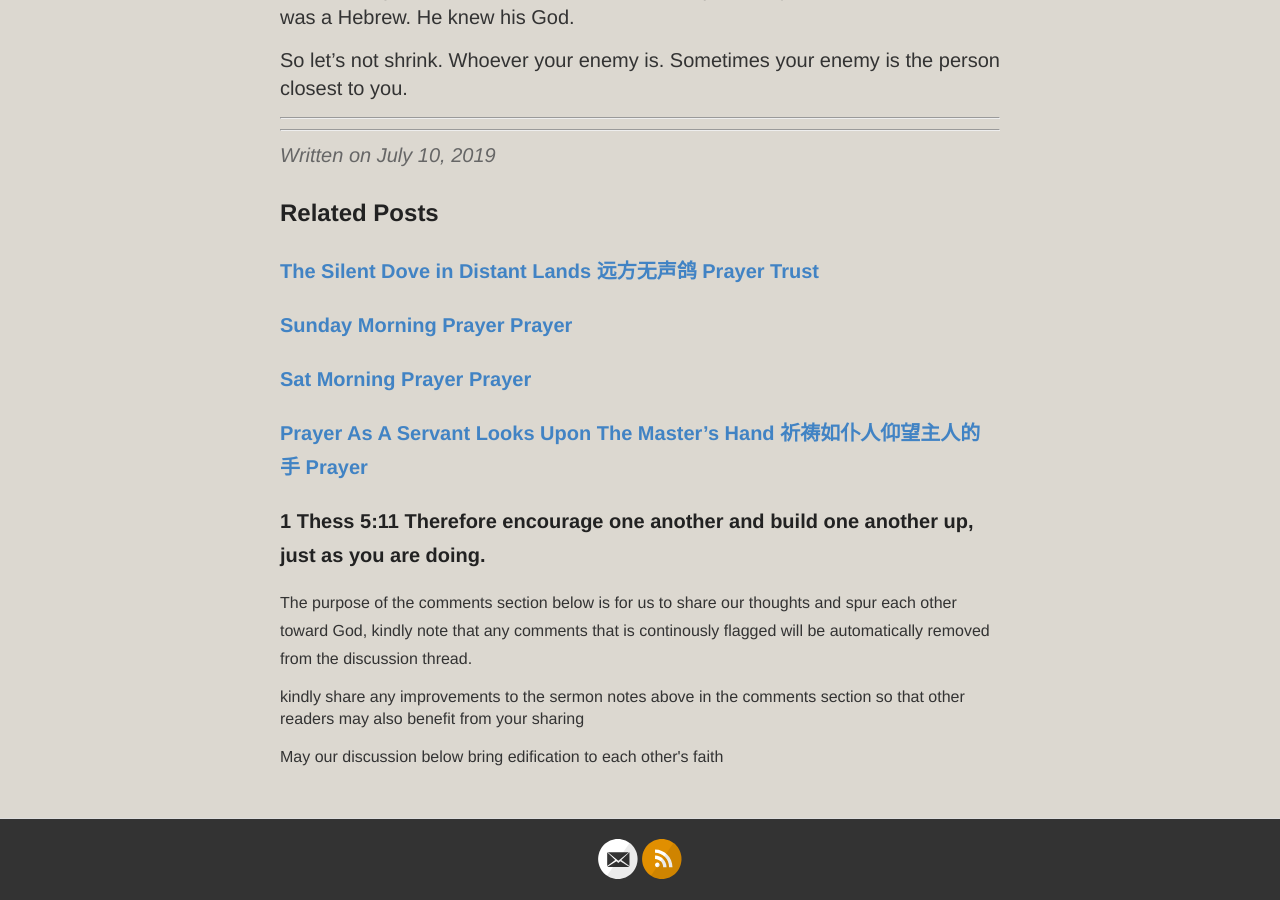
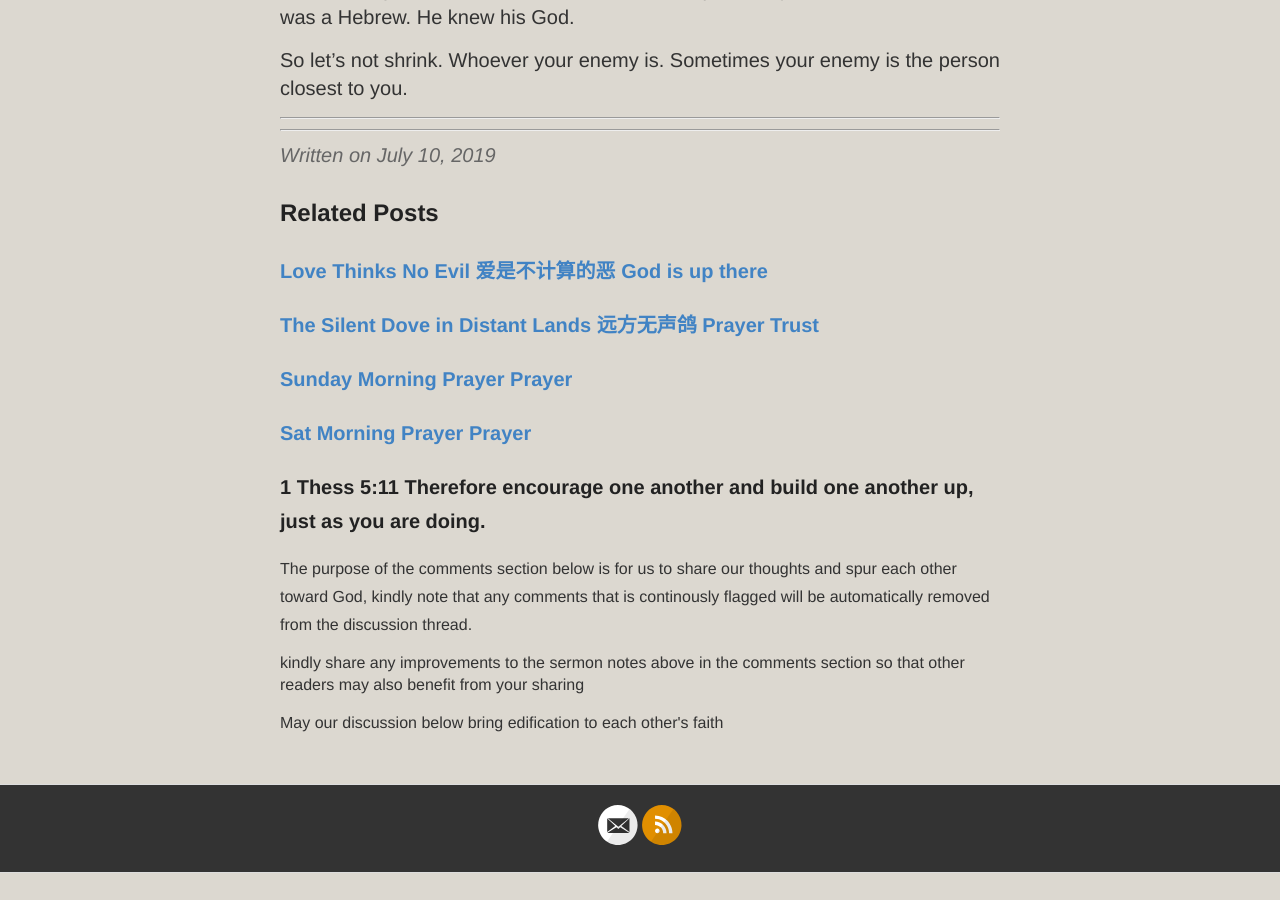
Before and after one commit to catchupTJC/catchuptjc.github.io, a Jekyll site: the page built from _posts/2019-07-10-Praying the Psalms (9) FrightFlightFight.md, in a window 1280 px wide and 900 px high, scrolled down 6039 px. Built offline with Jekyll 4.4.1, drawn with Linux system fonts in a browser that asks for light colours; nearby versions of some CDN libraries; comment, search, counter and statistics services are not loaded; after the commit the page ends 6912 px from its top, so only the background shows below that.

Commit message:
Update 2019-07-06-Love Thinks No Evil.md

```diff
--- a/_posts/2019-07-06-Love Thinks No Evil.md
+++ b/_posts/2019-07-06-Love Thinks No Evil.md
@@ -2,7 +2,7 @@
 layout: post
 title: Love Thinks No Evil 爱是不计算的恶
 category: Sermon(SG)2019
-tags: [Love Others,Love Enemy,Forgiveness,Enemy,Hurt]
+tags: [Love Others,Love Enemy,Forgiveness,Enemy,Hurt,God is up there]
 hymns: [62,55]
 ---
 
```
